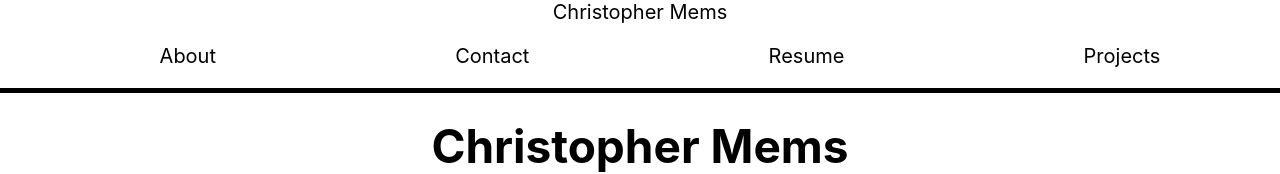
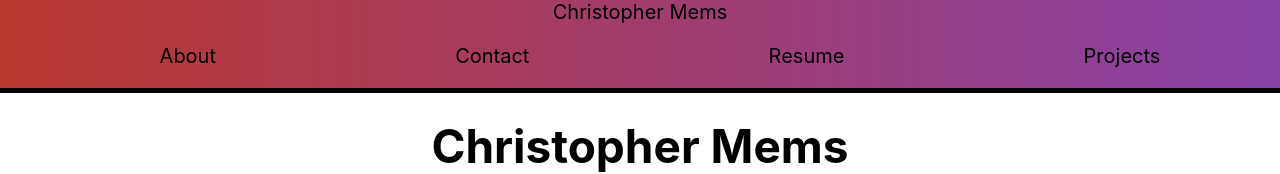
Before and after one commit to cmthecoder/portfolio-react, a React (Create React App) app: page / in a window 1280 px wide. Shown: the top 174 px of the page. Built offline with nearby package versions, Linux system fonts and the light colour scheme.

Commit message:
apply linear gradient to nav

```diff
--- a/src/styles/NavBar.css
+++ b/src/styles/NavBar.css
@@ -2,6 +2,7 @@
   border-bottom: 5px black solid;
   margin-bottom: 10px;
   font-size: 20px;
+  background: linear-gradient(to left, #8942a8, #ba382f);
 }
 .my-name {
   display: flex;
```
